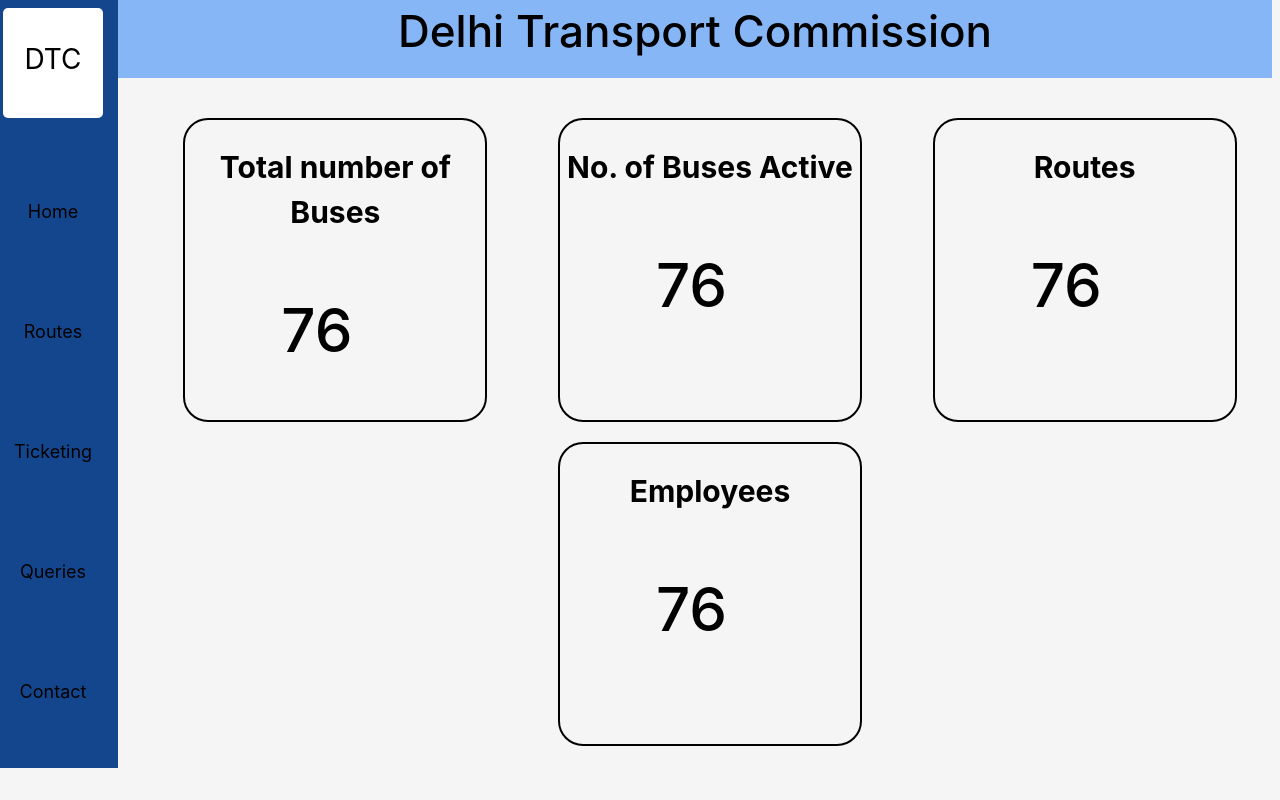
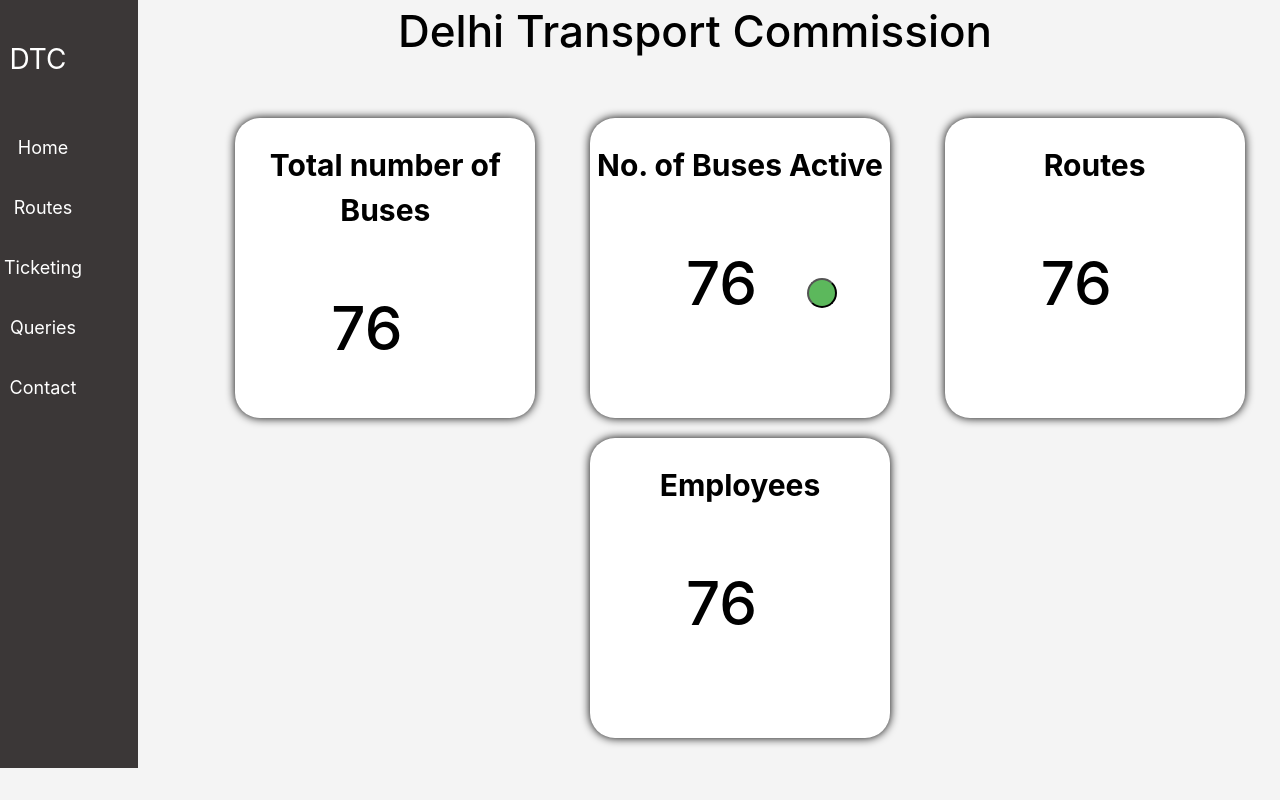
Before and after one commit to Aditya-NV-06/-Bus_manage, a React (Vite) app: page / in a window 1280 px wide. Built offline with nearby package versions, Linux system fonts and the light colour scheme.

Commit message:
Modifications in Layout ✅

```diff
--- a/src/App.css
+++ b/src/App.css
@@ -7,68 +7,83 @@
   display: flex;
   flex-direction: column;
   height: 780px;
-  width: 130px;
+  width: 150px;
   margin-left: -20px;
   margin-top: -20px;
   margin-bottom: -20px;
   position: fixed;
-  background-color: rgb(20, 70, 141);
+  background-color: rgb(59, 55, 55);
+
 }
 .navbar ul{
   list-style: none;
-  margin-top: 5rem;
-  margin-left: -30px;
+  margin-left: -80px;
+
 }
-.navbar ul li{
-     margin-top:5rem;
+.nav-ul{
+  display: flex;
+  flex-direction: column;
+  /* margin-left: -20px; */
+}
 
-  }
-.navbar li a{
+.nav-ul li a{
   text-decoration: none;
-  color:black;
+  color:#FFFFFF;
   font-size: 18px;
+  text-align: center;
 
 }
 
 .nav-title{
   width: 100px;
   height: 80px;
-  color:black;
+  color: #FFFFFF;
  font-size: 28px;
- background-color: white;
+ /* background-color: white; */
  text-align: center;
  border-radius: 5px;
- margin-left: 15px;
  margin-top: 20px;
  padding-top: 30px;
 
 }
 .nav-item{
-  width: 100px;
-  height: 40px;
+  width: 190px;
+  height: 60px;
   text-align: center;
-  margin-left: 5px;
+  /* margin-left: 5px; */
+  position: relative;
+
 }
-.nav-item:hover{
-  background-color: rgb(255, 255, 255);
-  border-radius: 10px;
-  color:black;
+.nav-item::before{
+  content: "";
+  top: 0;
+  width: 0px;
+  bottom: 10px;
+  display: none;
+  position: absolute;
+}
+.nav-item::before:hover{
+  display: inline-block;
+  width: 60px;
+  height: 4px;
+  background-color: #FFFFFF;
+
 }
 
 .title{
   /* margin-left: 35%; */
   font-size: 44px;
   font-weight: 550;
-  background-color: #86B6F6;
   width: 1490px;
   height: 80px;
   margin-left: 110px;
   margin-top: -10px;
   text-align: center;
+  color:black;
 
 }
 main{
-  margin-left: 140px;
+  margin-left: 200px;
 }
 
 .main-container{
@@ -81,14 +96,12 @@
 .container{
   width: 300px;
   height: 300px;
-  border: 2px solid black;
   border-radius: 25px;
   margin-top: 20px;
-  transition: transform;
+  background-color: #FFFFFF;
+  box-shadow: 0 0 10px;
 }
-.container:hover{
-  transform:scale(1.1)
-}
+
 .container h2{
   text-align: center;
   font-size: 30px;
@@ -99,3 +112,10 @@
   font-weight: 500;
   margin-left: 6rem;
 }
+.container2 button{
+  width: 30px;
+  height: 30px;
+  border-radius: 100%;
+  margin-left: 50px;
+  background-color: #5CB85C;
+}
--- a/src/App.jsx
+++ b/src/App.jsx
@@ -13,10 +13,12 @@
         <div className="container container1">
           <h2>Total number of Buses</h2>
             <span>76</span>
+
         </div>
         <div className=" container container2">
           <h2>No. of Buses Active</h2>
           <span>76</span>
+          <button></button>
         </div>
         <div className=" container container3">
           <h2>Routes</h2>
--- a/src/index.css
+++ b/src/index.css
@@ -4,8 +4,8 @@
   font-weight: 400;
 
   color-scheme: light dark;
-  color: black;
-  background-color: #F5F5F5;
+  color: #000000;
+  background-color: #F4F4F4;
 
   font-synthesis: none;
   text-rendering: optimizeLegibility;
```
